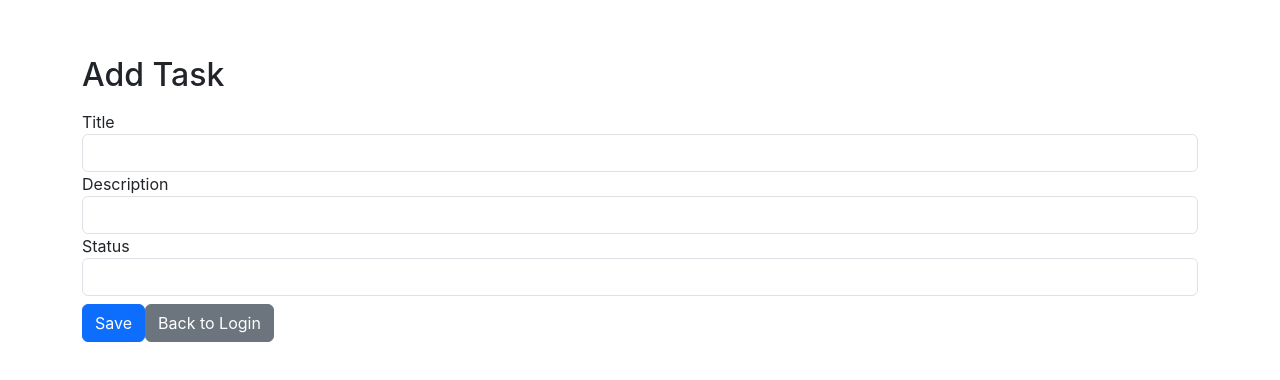
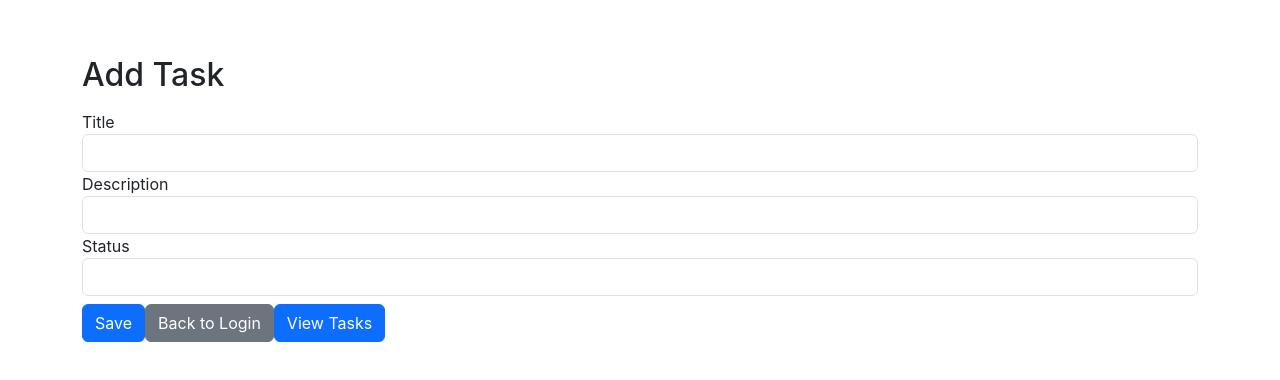
Before and after one commit to KavinduSenesh/Task-Manager, an Angular app in the folder task-manager-frontend/: page /task-form in a window 1280 px wide. Shown: the top 380 px of the page. Built offline with nearby package versions, Linux system fonts and the light colour scheme.

Commit message:
Add button to navigate to task list in task form component

```diff
--- a/task-manager-frontend/src/app/components/task-form/task-form.component.html
+++ b/task-manager-frontend/src/app/components/task-form/task-form.component.html
@@ -26,5 +26,6 @@
 
     <button class="btn btn-primary mt-2" type="submit">{{ isEdit ? 'Update' : 'Save' }}</button>
     <button class="btn btn-secondary mt-2 ml-2" routerLink="/login">Back to Login</button>
+    <button class="btn btn-primary mt-2 ml-2" [routerLink]="['/task-list']">View Tasks</button>
   </form>
 </div>
```
